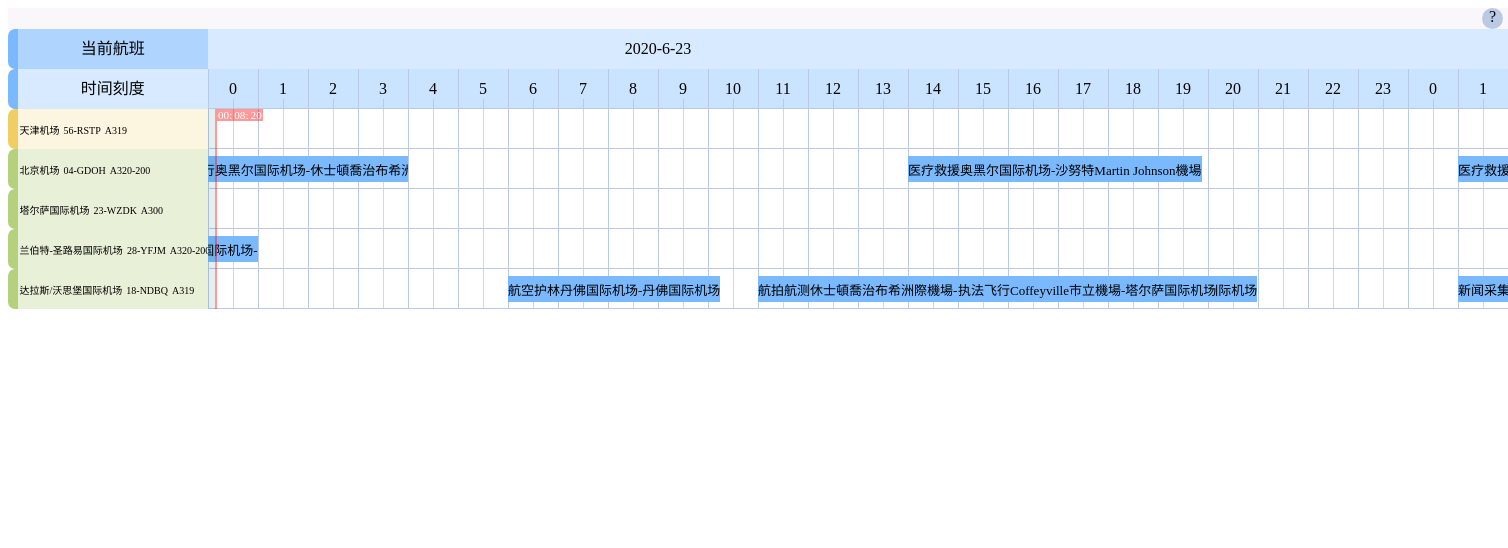
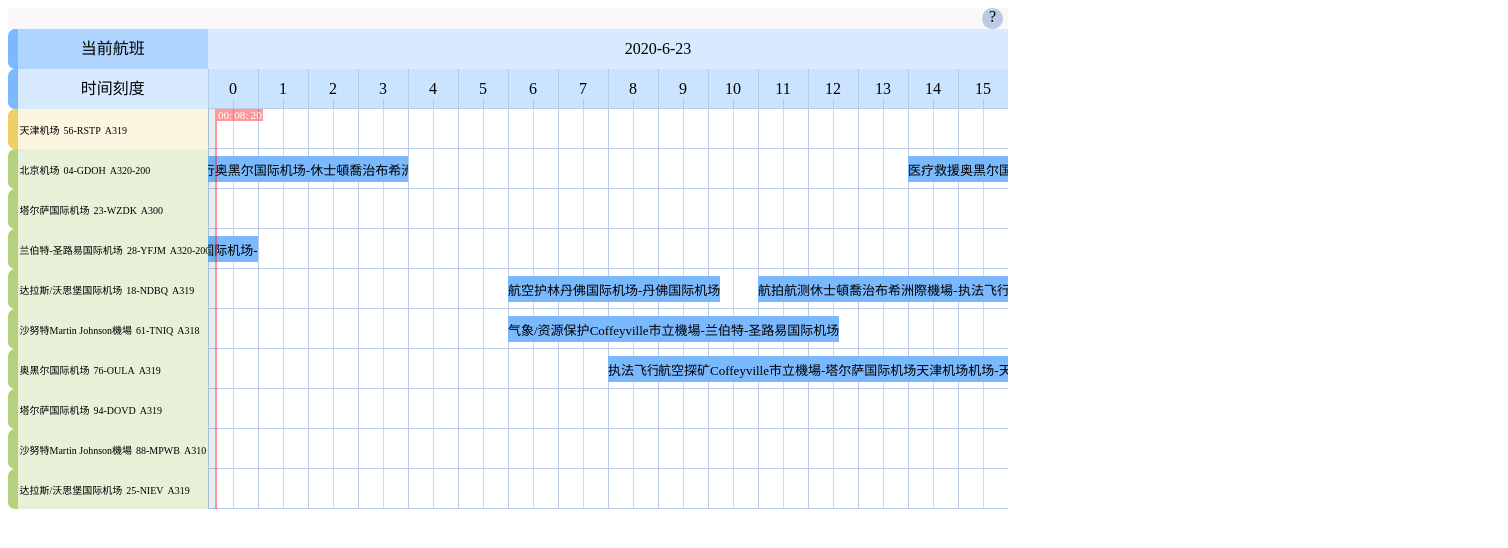
Before and after one commit to xihaoshangdi/vue-gantt-chart, a Vue app: page / in a window 1280 px wide. Shown: the top 548 px of the page, 1508 px wide, since content can reach past the window. Built offline with nearby package versions, Linux system fonts and the light colour scheme.

Commit message:
调整甘特图为响应式

```diff
--- a/src/App.vue
+++ b/src/App.vue
@@ -31,7 +31,7 @@ export default {
         start: dayjs(new Date()).format('YYYY/MM/DD HH:mm:ss'),
         end: dayjs(new Date()).add(3, 'day').format('YYYY/MM/DD HH:mm:ss')
       },
-      GanttData: mockData(5),
+      GanttData: mockData(15),
       GanttCurrentTime: new Date().getTime(),
       GanttLegend: {
         正在飞行: '#B4D17D',
--- a/src/components/BaseGanttComponents/chart-container.vue
+++ b/src/components/BaseGanttComponents/chart-container.vue
@@ -3,7 +3,7 @@
       <!--时间轴-->
       <time-line :baseSemi="baseSemi" :spendTime="spendTime" />
       <!--灰色遮罩-->
-      <div class="mask" :style="mask"></div>
+      <time-mask :mask="mask"/>
       <div :style="chartStyle">
         <template v-for="(block,index) in ganttData">
           <chart-block
@@ -27,9 +27,10 @@
 <script>
 import ChartBlock from '@/components/BaseGanttComponents/chart-block'
 import TimeLine from '@/components/BaseGanttComponents/time-line'
+import TimeMask from '@/components/BaseGanttComponents/time-mask'
 export default {
   name: 'chart-container',
-  components: { TimeLine, ChartBlock },
+  components: { TimeMask, TimeLine, ChartBlock },
   props: ['chartStyle', 'baseSemi', 'blockHeight', 'spendTime'],
   inject: ['ganttData'],
   data () {
@@ -49,7 +50,7 @@ export default {
       }
     },
     mask () {
-      return { width: this.baseSemi / 60 * this.spendTime / 60 + 'px' }
+      return this.baseSemi / 60 * this.spendTime / 60 + 'px'
     }
   },
   methods: {
@@ -101,14 +102,7 @@ export default {
     background-color: #9f9f9f;
     -webkit-border-radius: 4px;
   }
-
 }
-  .mask{
-    z-index: 800;
-    background-color: rgba(0,100,100,0.1);
-    height: 100%;
-    position: absolute;
-  }
   .active{
     background-color: rgba(0,0,0,0.1);
   }
--- /dev/null
+++ b/src/components/BaseGanttComponents/time-mask.vue
@@ -0,0 +1,33 @@
+<template>
+  <div class="mask-box">
+    <div class="mask" :style="{height:maskHeight,width:mask}"></div>
+  </div>
+</template>
+
+<script>
+export default {
+  name: 'time-mask',
+  props: ['mask'],
+  data () {
+    return {
+      maskHeight: 0
+    }
+  },
+  mounted () {
+    this.maskHeight = this.$parent.$el.clientHeight + 'px'
+  }
+}
+</script>
+
+<style scoped lang="scss">
+  .mask-box{
+    z-index: 800;
+    position: sticky;
+    top: 0;
+  }
+  .mask{
+    position: absolute;
+    background-color: rgba(0,100,100,0.1);
+    height: 40px;
+  }
+</style>
--- a/src/components/GanttChart.vue
+++ b/src/components/GanttChart.vue
@@ -184,7 +184,7 @@ export default {
   .gantt-layout{
     margin: 0;
     padding: 0;
-    width: 1500px;
+    width: 1000px;
     & > *{
       box-sizing: border-box;
       margin: 0;
```
